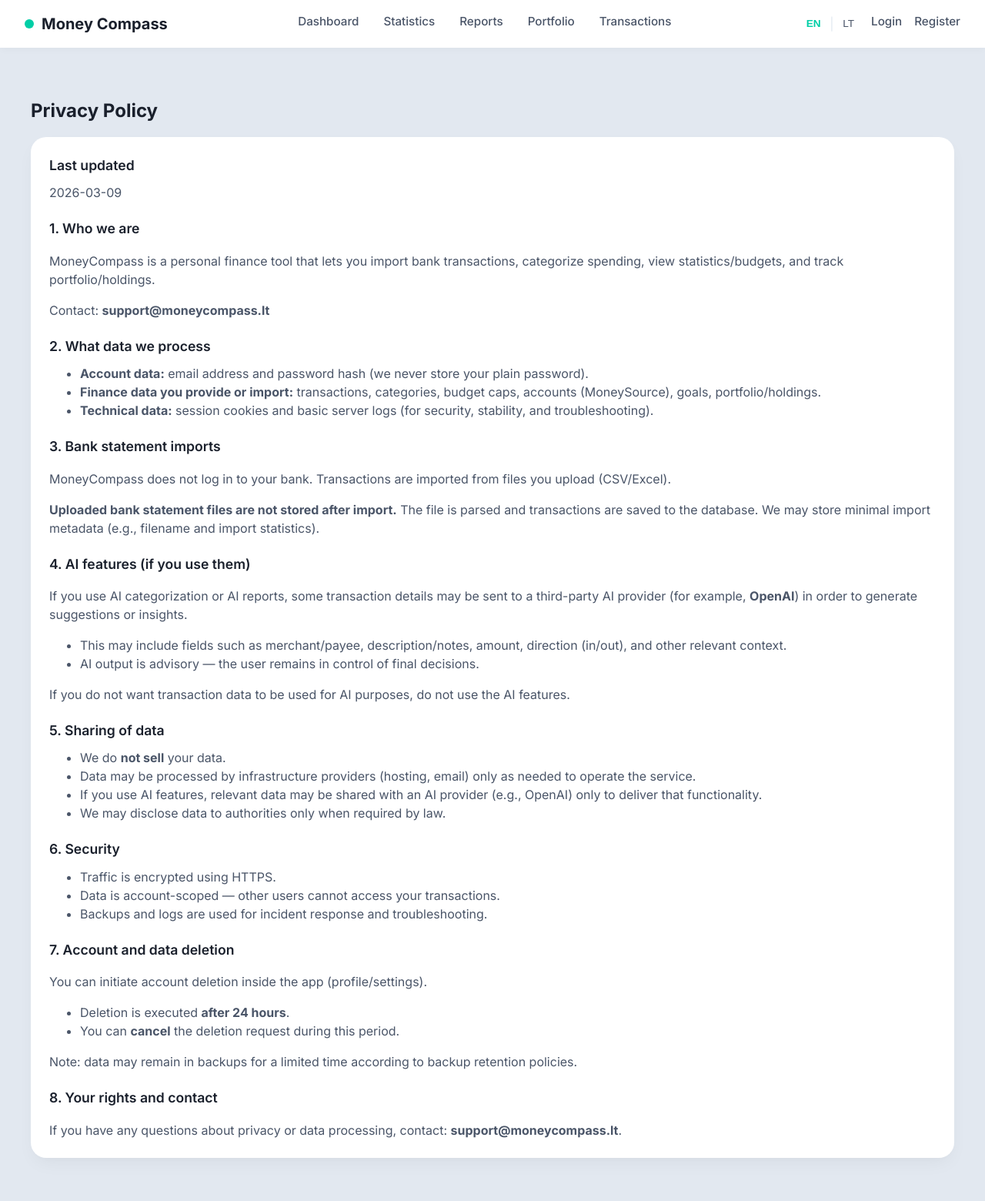
After one commit to Ignaslev/Finance, a Django app: page /privacy/ in a window 1280 px wide. The commit adds this page. Shown: the whole page at 77% size. Run offline with Django 5.2, Linux system fonts and the light colour scheme; some libraries are stand-ins or nearby versions.

Commit message:
Prinacy, terms and contact multilanguage pages added, accessed from landing page

```diff
--- /dev/null
+++ b/moneycoach/templates/privacy_en.html
@@ -0,0 +1,109 @@
+{% extends "base.html" %}
+{% block content %}
+<div class="flex justify-between items-center mb-4" style="margin-top:2rem;">
+  <h2 class="text-dark" style="margin:0;">Privacy Policy</h2>
+</div>
+
+<style>
+  .legal-card .section { margin-top: 22px; }
+  .legal-card .section:first-child { margin-top: 0; }
+  .legal-card .card-title { margin-bottom: 10px; }
+</style>
+
+<div class="card legal-card">
+
+  <div class="section">
+    <div class="card-title">Last updated</div>
+    <p class="text-medium" style="margin:0;">2026-03-09</p>
+  </div>
+
+  <div class="section">
+    <div class="card-title">1. Who we are</div>
+    <p class="text-medium">
+      MoneyCompass is a personal finance tool that lets you import bank transactions, categorize spending,
+      view statistics/budgets, and track portfolio/holdings.
+    </p>
+    <p class="text-medium" style="margin-bottom:0;">
+      Contact: <b>support@moneycompass.lt</b>
+    </p>
+  </div>
+
+  <div class="section">
+    <div class="card-title">2. What data we process</div>
+    <ul class="text-medium" style="margin-top:0;">
+      <li><b>Account data:</b> email address and password hash (we never store your plain password).</li>
+      <li><b>Finance data you provide or import:</b> transactions, categories, budget caps, accounts (MoneySource),
+        goals, portfolio/holdings.</li>
+      <li><b>Technical data:</b> session cookies and basic server logs (for security, stability, and troubleshooting).</li>
+    </ul>
+  </div>
+
+  <div class="section">
+    <div class="card-title">3. Bank statement imports</div>
+    <p class="text-medium">
+      MoneyCompass does not log in to your bank. Transactions are imported from files you upload (CSV/Excel).
+    </p>
+    <p class="text-medium" style="margin-bottom:0;">
+      <b>Uploaded bank statement files are not stored after import.</b> The file is parsed and transactions are saved to the database.
+      We may store minimal import metadata (e.g., filename and import statistics).
+    </p>
+  </div>
+
+  <div class="section">
+    <div class="card-title">4. AI features (if you use them)</div>
+    <p class="text-medium">
+      If you use AI categorization or AI reports, some transaction details may be sent to a third-party AI provider
+      (for example, <b>OpenAI</b>) in order to generate suggestions or insights.
+    </p>
+    <ul class="text-medium" style="margin-top:0;">
+      <li>This may include fields such as merchant/payee, description/notes, amount, direction (in/out), and other relevant context.</li>
+      <li>AI output is advisory — the user remains in control of final decisions.</li>
+    </ul>
+    <p class="text-medium" style="margin-bottom:0;">
+      If you do not want transaction data to be used for AI purposes, do not use the AI features.
+    </p>
+  </div>
+
+  <div class="section">
+    <div class="card-title">5. Sharing of data</div>
+    <ul class="text-medium" style="margin-top:0;">
+      <li>We do <b>not sell</b> your data.</li>
+      <li>Data may be processed by infrastructure providers (hosting, email) only as needed to operate the service.</li>
+      <li>If you use AI features, relevant data may be shared with an AI provider (e.g., OpenAI) only to deliver that functionality.</li>
+      <li>We may disclose data to authorities only when required by law.</li>
+    </ul>
+  </div>
+
+  <div class="section">
+    <div class="card-title">6. Security</div>
+    <ul class="text-medium" style="margin-top:0;">
+      <li>Traffic is encrypted using HTTPS.</li>
+      <li>Data is account-scoped — other users cannot access your transactions.</li>
+      <li>Backups and logs are used for incident response and troubleshooting.</li>
+    </ul>
+  </div>
+
+  <div class="section">
+    <div class="card-title">7. Account and data deletion</div>
+    <p class="text-medium">
+      You can initiate account deletion inside the app (profile/settings).
+    </p>
+    <ul class="text-medium" style="margin-top:0;">
+      <li>Deletion is executed <b>after 24 hours</b>.</li>
+      <li>You can <b>cancel</b> the deletion request during this period.</li>
+    </ul>
+    <p class="text-medium" style="margin-bottom:0;">
+      Note: data may remain in backups for a limited time according to backup retention policies.
+    </p>
+  </div>
+
+  <div class="section">
+    <div class="card-title">8. Your rights and contact</div>
+    <p class="text-medium" style="margin-bottom:0;">
+      If you have any questions about privacy or data processing, contact: <b>support@moneycompass.lt</b>.
+    </p>
+  </div>
+
+</div>
+
+{% endblock %}
--- a/moneycoach/urls.py
+++ b/moneycoach/urls.py
@@ -2,7 +2,7 @@ from django.contrib import admin
 from django.urls import path, include
 from django.conf import settings
 from django.conf.urls.static import static
-from .views import landing
+from .views import landing, privacy, terms, contact
 
 urlpatterns = [
     path("", landing, name="landing"),
@@ -10,6 +10,9 @@ urlpatterns = [
     path("i18n/", include("django.conf.urls.i18n")),
     path("", include("finance.urls")),  # delegates /... to finance.urls
     path("accounts/", include("accounts.urls")),
+    path("privacy/", privacy, name="privacy"),
+    path("terms/", terms, name="terms"),
+    path("contact/", contact, name="contact"),
 
 ]
 
--- a/moneycoach/views.py
+++ b/moneycoach/views.py
@@ -1,6 +1,22 @@
 from django.shortcuts import render, redirect
+from django.utils.translation import get_language
 
 def landing(request):
     if request.user.is_authenticated:
         return redirect("/overview/")
     return render(request, "landing.html")
+
+def privacy(request):
+    lang = get_language() or "lt"
+    tpl = "privacy_lt.html" if lang.startswith("lt") else "privacy_en.html"
+    return render(request, tpl)
+
+def terms(request):
+    lang = get_language() or "lt"
+    tpl = "terms_lt.html" if lang.startswith("lt") else "terms_en.html"
+    return render(request, tpl)
+
+def contact(request):
+    lang = get_language() or "lt"
+    tpl = "contact_lt.html" if lang.startswith("lt") else "contact_en.html"
+    return render(request, tpl)
```
Also changed, not shown: moneycoach/templates/contact_en.html (added, +35 -0 lines), moneycoach/templates/contact_lt.html (added, +35 -0 lines), moneycoach/templates/landing.html (+39 -0 lines), moneycoach/templates/privacy_lt.html (added, +109 -0 lines), moneycoach/templates/terms_en.html (added, +100 -0 lines), moneycoach/templates/terms_lt.html (added, +101 -0 lines).
